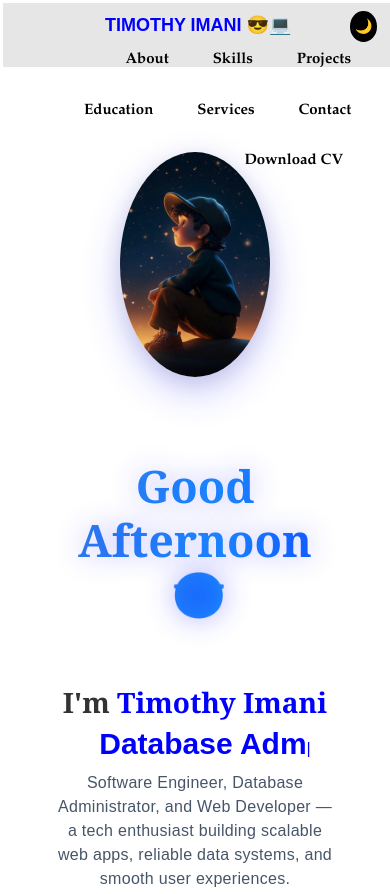
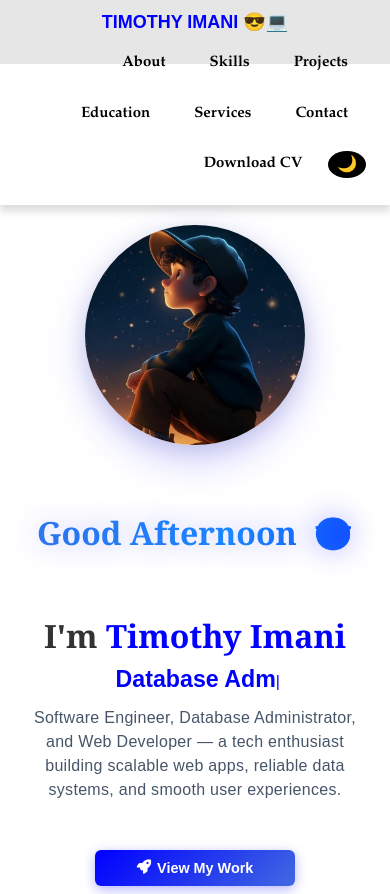
Before and after one commit to imani-prog/TimothyImaniProfile, a website: page index.html in a window 390 px wide. Shown: the top 894 px of the page. Drawn offline with nearby package versions, Linux system fonts and the light colour scheme; files that its build step writes are made by us from their sources.

Commit message:
Updated svgs

```diff
--- a/index.html
+++ b/index.html
@@ -33,7 +33,7 @@
           <li><a class="text-black text-[15px] font-semibold font-serif no-underline px-4 py-2 rounded-md border-2 border-transparent transition-colors duration-300 hover:border-primary" href="#education">Education</a></li>
           <li><a class="text-black text-[15px] font-semibold font-serif no-underline px-4 py-2 rounded-md border-2 border-transparent transition-colors duration-300 hover:border-primary" href="#services">Services</a></li>
           <li><a class="text-black text-[15px] font-semibold font-serif no-underline px-4 py-2 rounded-md border-2 border-transparent transition-colors duration-300 hover:border-primary" href="#contact">Contact</a></li>
-          <li><a class="text-black text-[15px] font-semibold font-serif no-underline px-4 py-2 rounded-md border-2 border-transparent transition-colors duration-300 hover:border-primary" href="./Assets/Timothy_Imani_CV.pdf" download>Download CV</a></li>
+          <li><a class="text-black text-[15px] font-semibold font-serif no-underline px-4 py-2 rounded-md border-2 border-transparent transition-colors duration-300 hover:border-primary" href="./Assets/Timothy Imani_CV.pdf" download>Download CV</a></li>
                     <!-- Theme Toggle -->
           <li><button id="theme-toggle" class="bg-black text-white rounded-full px-4 py-2 text-[18px] cursor-pointer transition-transform duration-300">🌙</button></li>
                 </ul>
@@ -128,18 +128,7 @@
   <div class="skills-category mb-10 px-4 text-center">
     <h3 class="category-title text-xl font-bold text-primary inline-block border-l-4 border-primary pl-4 mb-4">Backend Development</h3>
     <div class="skills-container backend flex flex-wrap gap-4 justify-center max-w-[1200px] mx-auto p-5">
-      <div class="skills-section group relative flex items-center text-left bg-slate-100 border border-slate-200 rounded-lg shadow-sm p-4 min-w-[280px] max-w-[350px] flex-1 transition-all duration-300 hover:-translate-y-0.5 hover:border-primary hover:bg-amber-50">
-        <img src="https://cdn.jsdelivr.net/gh/devicons/devicon/icons/python/python-original.svg" alt="python" class="skill-icon h-10 w-10 mr-4 flex-shrink-0 transition-transform duration-300 group-hover:scale-110">
-        <div class="skill-content flex-1">
-          <h3 class="text-[1.1em] font-bold text-primary text-center mb-2">Python Ecosystem</h3>
-          <ul class="flex flex-wrap gap-2 list-none p-0 m-0">
-            <li>Python (Core)</li>
-            <li>Django</li>
-            <li>Flask</li>
-            <li>FastAPI</li>
-          </ul>
-        </div>
-      </div>
+
 
       <div class="skills-section group relative flex items-center text-left bg-slate-100 border border-slate-200 rounded-lg shadow-sm p-4 min-w-[280px] max-w-[350px] flex-1 transition-all duration-300 hover:-translate-y-0.5 hover:border-primary hover:bg-amber-50">
         <img src="https://cdn.jsdelivr.net/gh/devicons/devicon/icons/java/java-original.svg" alt="java" class="skill-icon h-10 w-10 mr-4 flex-shrink-0 transition-transform duration-300 group-hover:scale-110">
@@ -154,7 +143,23 @@
         </div>
       </div>
 
+
+
       <div class="skills-section group relative flex items-center text-left bg-slate-100 border border-slate-200 rounded-lg shadow-sm p-4 min-w-[280px] max-w-[350px] flex-1 transition-all duration-300 hover:-translate-y-0.5 hover:border-primary hover:bg-amber-50">
+        <img src="https://cdn.jsdelivr.net/gh/devicons/devicon/icons/python/python-original.svg" alt="python" class="skill-icon h-10 w-10 mr-4 flex-shrink-0 transition-transform duration-300 group-hover:scale-110">
+        <div class="skill-content flex-1">
+          <h3 class="text-[1.1em] font-bold text-primary text-center mb-2">Python Ecosystem</h3>
+          <ul class="flex flex-wrap gap-2 list-none p-0 m-0">
+            <li>Python (Core)</li>
+            <li>Django</li>
+            <li>Flask</li>
+            <li>FastAPI</li>
+          </ul>
+        </div>
+      </div>
+
+
+      <!-- <div class="skills-section group relative flex items-center text-left bg-slate-100 border border-slate-200 rounded-lg shadow-sm p-4 min-w-[280px] max-w-[350px] flex-1 transition-all duration-300 hover:-translate-y-0.5 hover:border-primary hover:bg-amber-50">
         <img src="https://cdn.jsdelivr.net/gh/devicons/devicon/icons/nodejs/nodejs-original.svg" alt="nodejs" class="skill-icon h-10 w-10 mr-4 flex-shrink-0 transition-transform duration-300 group-hover:scale-110">
         <div class="skill-content flex-1">
           <h3 class="text-[1.1em] font-bold text-primary text-center mb-2">Node.js & Others</h3>
@@ -165,7 +170,8 @@
             <li>RESTful APIs</li>
           </ul>
         </div>
-      </div>
+      </div> -->
+
     </div>
   </div>
 
@@ -295,30 +301,30 @@
               <!-- Programming Languages -->
               <img src="https://cdn.jsdelivr.net/gh/devicons/devicon/icons/python/python-original.svg" alt="Python" data-category="development" data-skill="90">
               <img src="https://cdn.jsdelivr.net/gh/devicons/devicon/icons/javascript/javascript-original.svg" alt="JavaScript" data-category="development" data-skill="85">
-              <img src="https://cdn.jsdelivr.net/gh/devicons/devicon/icons/typescript/typescript-original.svg" alt="TypeScript" data-category="development" data-skill="80">
+
               <img src="https://cdn.jsdelivr.net/gh/devicons/devicon/icons/html5/html5-original.svg" alt="HTML5" data-category="development" data-skill="95">
               <img src="https://cdn.jsdelivr.net/gh/devicons/devicon/icons/css3/css3-original.svg" alt="CSS3" data-category="development" data-skill="90">
               <img src="https://cdn.jsdelivr.net/gh/devicons/devicon/icons/java/java-original.svg" alt="Java" data-category="development" data-skill="88">
               <img src="https://cdn.jsdelivr.net/gh/devicons/devicon/icons/cplusplus/cplusplus-original.svg" alt="C++" data-category="development" data-skill="78">
-              <img src="https://cdn.jsdelivr.net/gh/devicons/devicon/icons/php/php-original.svg" alt="PHP" data-category="development" data-skill="70">
+
 
               <!-- Frontend Frameworks -->
               <img src="https://cdn.jsdelivr.net/gh/devicons/devicon/icons/react/react-original.svg" alt="React" data-category="development" data-skill="82">
-              <img src="https://cdn.jsdelivr.net/gh/devicons/devicon/icons/vuejs/vuejs-original.svg" alt="Vue.js" data-category="development" data-skill="75">
-              <img src="https://cdn.jsdelivr.net/gh/devicons/devicon/icons/angularjs/angularjs-original.svg" alt="Angular" data-category="development" data-skill="70">
+
+
               <img src="https://cdn.jsdelivr.net/gh/devicons/devicon/icons/bootstrap/bootstrap-original.svg" alt="Bootstrap" data-category="development" data-skill="85">
               <img src="https://cdn.jsdelivr.net/gh/devicons/devicon/icons/tailwindcss/tailwindcss-plain.svg" alt="Tailwind CSS" data-category="development" data-skill="80">
               <img src="https://cdn.jsdelivr.net/gh/devicons/devicon/icons/sass/sass-original.svg" alt="Sass" data-category="development" data-skill="75">
               <img src="https://cdn.jsdelivr.net/gh/devicons/devicon/icons/jquery/jquery-original.svg" alt="jQuery" data-category="development" data-skill="80">
 
               <!-- Backend Frameworks -->
-              <img src="https://cdn.jsdelivr.net/gh/devicons/devicon/icons/nodejs/nodejs-original.svg" alt="Node.js" data-category="development" data-skill="85">
-              <img src="https://cdn.jsdelivr.net/gh/devicons/devicon/icons/express/express-original.svg" alt="Express.js" data-category="development" data-skill="80">
+
+
               <img src="https://cdn.jsdelivr.net/gh/devicons/devicon/icons/django/django-plain.svg" alt="Django" data-category="development" data-skill="85">
               <img src="https://cdn.jsdelivr.net/gh/devicons/devicon/icons/flask/flask-original.svg" alt="Flask" data-category="development" data-skill="80">
               <img src="https://cdn.jsdelivr.net/gh/devicons/devicon/icons/fastapi/fastapi-original.svg" alt="FastAPI" data-category="development" data-skill="75">
               <img src="https://cdn.jsdelivr.net/gh/devicons/devicon/icons/spring/spring-original.svg" alt="Spring Boot" data-category="development" data-skill="85">
-              <img src="https://cdn.jsdelivr.net/gh/devicons/devicon/icons/laravel/laravel-plain.svg" alt="Laravel" data-category="development" data-skill="65">
+
               <img src="https://cdn.jsdelivr.net/gh/devicons/devicon/icons/streamlit/streamlit-original.svg" alt="Streamlit" data-category="development" data-skill="80">
 
               <!-- Databases -->
@@ -335,17 +341,17 @@
               <img src="https://cdn.jsdelivr.net/gh/devicons/devicon/icons/amazonwebservices/amazonwebservices-original.svg" alt="AWS" data-category="deployment" data-skill="70">
               <img src="https://cdn.jsdelivr.net/gh/devicons/devicon/icons/azure/azure-original.svg" alt="Microsoft Azure" data-category="deployment" data-skill="68">
               <img src="https://cdn.jsdelivr.net/gh/devicons/devicon/icons/docker/docker-original.svg" alt="Docker" data-category="deployment" data-skill="75">
-              <img src="https://cdn.jsdelivr.net/gh/devicons/devicon/icons/kubernetes/kubernetes-plain.svg" alt="Kubernetes" data-category="deployment" data-skill="65">
-              <img src="https://cdn.jsdelivr.net/gh/devicons/devicon/icons/jenkins/jenkins-original.svg" alt="Jenkins" data-category="deployment" data-skill="60">
+
+
               <img src="https://cdn.jsdelivr.net/gh/devicons/devicon/icons/nginx/nginx-original.svg" alt="Nginx" data-category="deployment" data-skill="70">
               <img src="https://cdn.jsdelivr.net/gh/devicons/devicon/icons/apache/apache-original.svg" alt="Apache" data-category="deployment" data-skill="68">
 
               <!-- Operating Systems & Tools -->
               <img src="https://cdn.jsdelivr.net/gh/devicons/devicon/icons/linux/linux-original.svg" alt="Linux" data-category="deployment" data-skill="85">
-              <img src="https://cdn.jsdelivr.net/gh/devicons/devicon/icons/ubuntu/ubuntu-plain.svg" alt="Ubuntu" data-category="deployment" data-skill="80">
+
               <img src="https://cdn.jsdelivr.net/gh/devicons/devicon/icons/windows8/windows8-original.svg" alt="Windows" data-category="deployment" data-skill="90">
               <img src="https://cdn.jsdelivr.net/gh/devicons/devicon/icons/bash/bash-original.svg" alt="Bash" data-category="deployment" data-skill="75">
-              <img src="https://cdn.jsdelivr.net/gh/devicons/devicon/icons/vim/vim-original.svg" alt="Vim" data-category="development" data-skill="65">
+
 
               <!-- Design & Office Tools -->
               <img src="Assets/microsoft_office_excel_logo_icon_145720.png" alt="Microsoft Excel" data-category="design" data-skill="85">
@@ -353,13 +359,6 @@
               <img src="Assets/piechart.png" alt="Data Analytics" data-category="design" data-skill="80">
               <img src="https://cdn.jsdelivr.net/gh/devicons/devicon/icons/figma/figma-original.svg" alt="Figma" data-category="design" data-skill="70">
               <img src="https://cdn.jsdelivr.net/gh/devicons/devicon/icons/canva/canva-original.svg" alt="Canva" data-category="design" data-skill="75">
-              <img src="https://cdn.jsdelivr.net/gh/devicons/devicon/icons/photoshop/photoshop-plain.svg" alt="Adobe Photoshop" data-category="design" data-skill="60">
-
-              <!-- Additional Development Tools -->
-              <img src="https://cdn.jsdelivr.net/gh/devicons/devicon/icons/filezilla/filezilla-plain.svg" alt="FileZilla" data-category="deployment" data-skill="70">
-              <img src="https://cdn.jsdelivr.net/gh/devicons/devicon/icons/grafana/grafana-original.svg" alt="Grafana" data-category="deployment" data-skill="65">
-              <img src="https://cdn.jsdelivr.net/gh/devicons/devicon/icons/prometheus/prometheus-original.svg" alt="Prometheus" data-category="deployment" data-skill="60">
-              <img src="https://cdn.jsdelivr.net/gh/devicons/devicon/icons/elasticsearch/elasticsearch-original.svg" alt="Elasticsearch" data-category="database" data-skill="65">
 
               <!-- Data Science & Analytics -->
               <img src="https://cdn.jsdelivr.net/gh/devicons/devicon/icons/jupyter/jupyter-original.svg" alt="Jupyter Notebook" data-category="development" data-skill="80">
--- a/styles.css
+++ b/styles.css
@@ -72,6 +72,61 @@
   will-change: background-color, color, border-color;
   color: black;
   border-color: blue;
+}
+
+@media (max-width: 768px) {
+  body {
+    padding-top: 130px;
+  }
+
+  header nav {
+    height: auto;
+    min-height: 64px;
+    padding: 8px 12px;
+    flex-direction: column;
+    justify-content: center;
+    align-items: center;
+    gap: 6px;
+  }
+
+  header nav h1 {
+    font-size: 1.25rem;
+    line-height: 1.1;
+    text-align: center;
+  }
+
+  header nav ul {
+    width: 100%;
+    justify-content: center;
+    gap: 0.25rem 0.4rem;
+  }
+
+  header nav ul li a {
+    font-size: 0.95rem;
+    padding: 0.35rem 0.5rem;
+    border-width: 1px;
+  }
+
+  #theme-toggle {
+    padding: 0.35rem 0.55rem;
+    font-size: 16px;
+    line-height: 1;
+  }
+}
+
+@media (max-width: 480px) {
+  body {
+    padding-top: 145px;
+  }
+
+  header nav h1 {
+    font-size: 1.1rem;
+  }
+
+  header nav ul li a {
+    font-size: 0.88rem;
+    padding: 0.3rem 0.45rem;
+  }
 }
 
 /* Hero Section */
@@ -2397,67 +2452,88 @@
     nav {
         flex-direction: column;
         align-items: center;
-        padding: 0.5rem;
-        margin: 0.2rem;
+    justify-content: center;
+    height: auto;
+    min-height: 64px;
+    padding: 8px 12px;
+    margin: 0;
+    gap: 6px;
     }
 
     nav h1 {
-        display: inline-block;
-        font-size: 14px;
+    font-size: 1.25rem;
+    line-height: 1.1;
+    text-align: center;
         margin: 0;
     }
 
     #theme-toggle {
-        display: inline-block;
-        font-size: 14px;
-        padding: 0.3rem;
-      margin-left: 0;
+    font-size: 16px;
+    padding: 0.35rem 0.55rem;
+    margin-left: 0;
+    line-height: 1;
     }
 
     nav ul li a {
-        font-size: 10px;
-        font-weight: 300;
-        padding: 0.1rem 0.3rem;
+    font-size: 0.95rem;
+    font-weight: 600;
+    padding: 0.35rem 0.5rem;
         white-space: nowrap;
     }
 
     nav ul {
-      justify-content: center;
-    }
-
-    #theme-toggle {
-        position: absolute;
-        top: 0.5rem;
-        right: 1rem;
-        font-size: 14px;
-        padding: 0.3rem;
+    justify-content: center;
+    gap: 0.25rem 0.4rem;
     }
 
     #hero {
         flex-direction: column;
-      padding: 2rem var(--page-gutter);
+    align-items: center;
+    min-height: auto;
+    padding: 1.5rem 1rem 1rem;
         font-size: 20px;
         transform: none;
     }
+
     .hero-content {
         flex-direction: column;
-        gap: 1rem;
-    }
+    align-items: center;
+    gap: 1.25rem;
+    }
+
     .profile-image {
-        width: 100%;
-        max-width: 200px;
+    width: min(68vw, 240px);
+    max-width: none;
+    aspect-ratio: 1 / 1;
         height: auto;
-    }
+    object-fit: cover;
+    object-position: center;
+    margin: 0 auto;
+    }
+
     .hero-text {
-        margin-left: 0;
+    margin-left: 0;
         height: auto;
         text-align: center;
         transform: none;
-        height: auto;
-        padding: 1rem;
-        margin: 0 1rem;
+    padding: 0 0.5rem;
+    margin: 0;
+    max-width: 100%;
         overflow: hidden;
-        transform: none;
+  }
+
+  .hero-text h2 {
+    font-size: 2.25rem;
+    line-height: 1.15;
+  }
+
+  #greeting {
+    font-size: 2.4rem;
+  }
+
+  .input {
+    font-size: 1.75rem;
+    margin-left: 0.35rem;
     }
 
     /* About and Skills Sections */
@@ -2517,24 +2593,42 @@
 }
 
 @media (max-width: 480px) {
-
     .profile-image {
-        max-width: 150px;
-    }
+    width: min(64vw, 220px);
+    max-width: none;
+    aspect-ratio: 1 / 1;
+    height: auto;
+    }
+
     .project-image {
         max-width: 200px;
     }
+
     nav ul li a {
-        font-size: 16px;
-    }
+    font-size: 0.88rem;
+    padding: 0.3rem 0.45rem;
+    }
+
     #hero {
-        font-size: 20px;
-    }
+    font-size: 18px;
+    min-height: auto;
+    padding: 1.25rem 0.8rem 0.5rem;
+    }
+
     .hero-text h2 {
-        font-size: 28px;
-    }
+    font-size: 2rem;
+    }
+
     .hero-text p {
-        font-size: 16px;
+    font-size: 1rem;
+  }
+
+  #greeting {
+    font-size: 2rem;
+  }
+
+  .input {
+    font-size: 1.45rem;
     }
     #about h2, #skills h2 {
         font-size: 20px;
```
Also changed, not shown: 2 other files.
